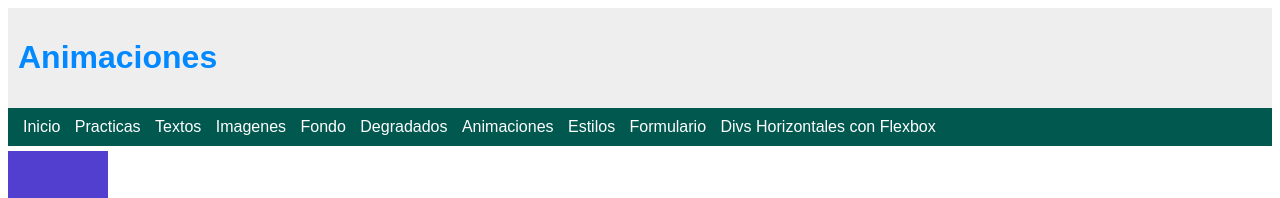
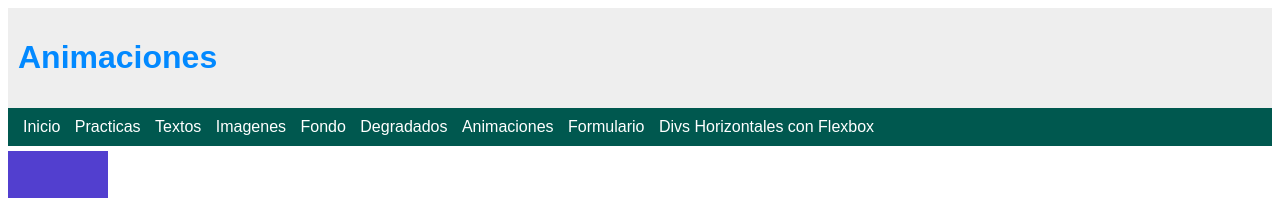
Before and after one commit to jhon1466/Practicas-CSS, a plain HTML site: page animaciones.html in a window 1280 px wide. Shown: the top 198 px of the page. Drawn offline with Linux system fonts and the light colour scheme.

Commit message:
Update animaciones.html

```diff
--- a/animaciones.html
+++ b/animaciones.html
@@ -19,7 +19,6 @@
         <a href="fondo.html" class="item_menu">Fondo</a>
         <a href="degradados.html" class="item_menu">Degradados</a>
         <a href="animaciones.html" class="item_menu">Animaciones</a>
-        <a href="estilos.css" class="item_menu">Estilos</a>
         <a href="formulario.html" class="item_menu">Formulario</a>
         <a href="divs.html" class="item_menu">Divs Horizontales con Flexbox </a>
     </div>
```
